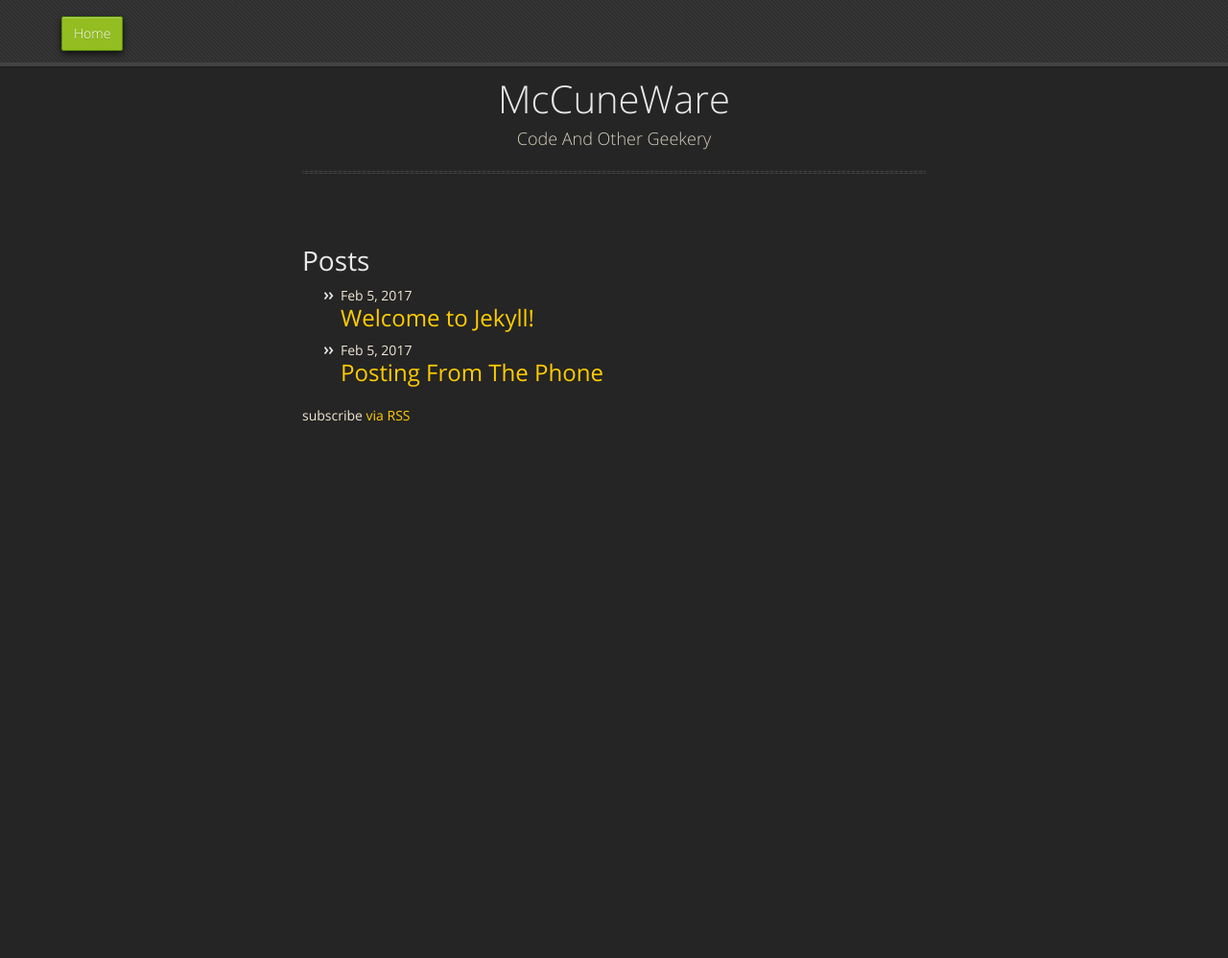
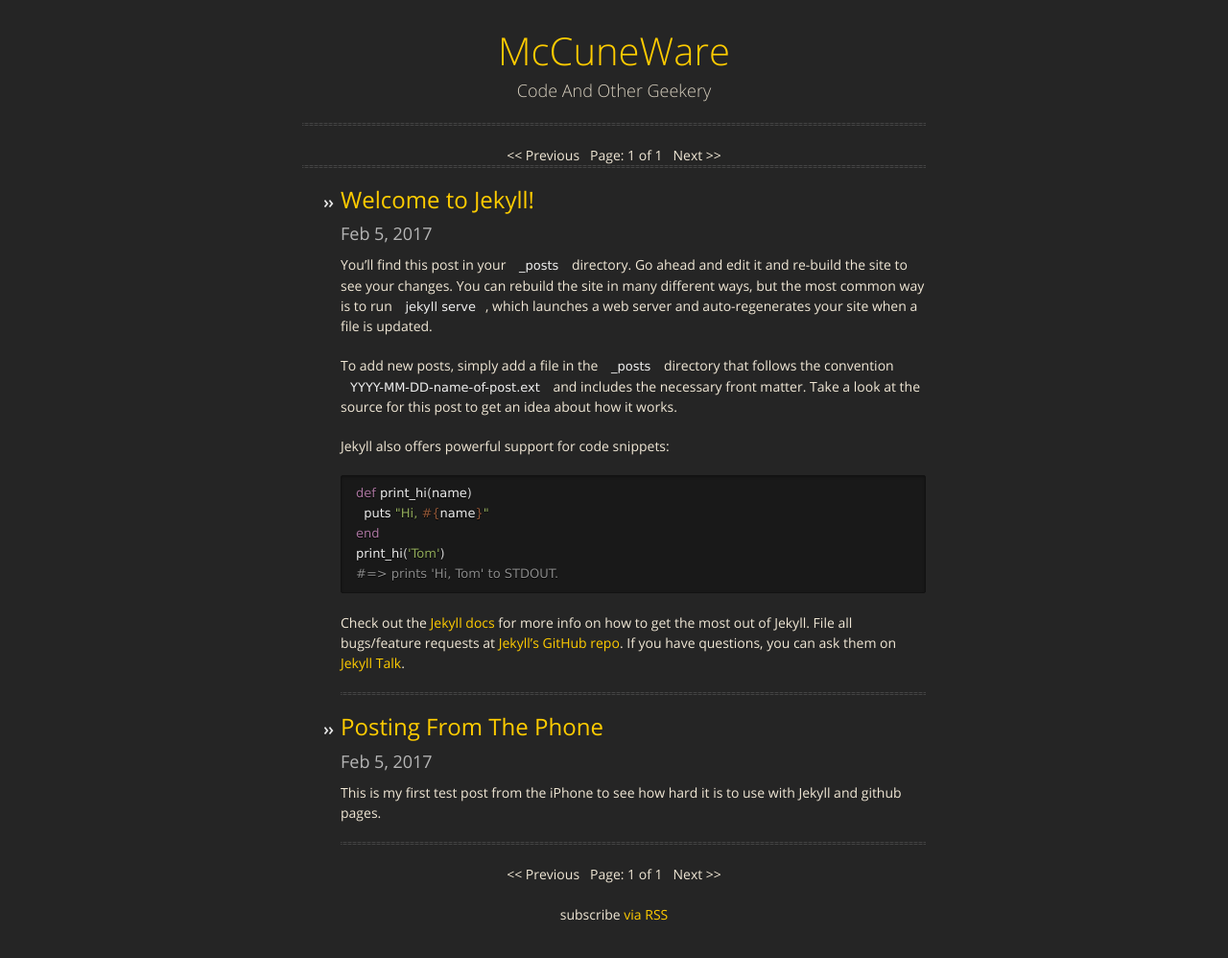
Before and after one commit to mccuneware/mccuneware.github.io, a Jekyll site: the page built from index.html, in a window 1280 px wide and 1073 px high. Shown: the top 998 px of the window at 96% size. Built offline with Jekyll 4.4.1, drawn with Linux system fonts in a browser that asks for light colours; nearby versions of some CDN libraries; the list of posts is cut into pages by our own code.

Commit message:
Theme mods and added pagination.

```diff
--- a/_config.yml
+++ b/_config.yml
@@ -30,3 +30,4 @@
 exclude:
   - Gemfile
   - Gemfile.lock
+paginate: 3
--- a/_layouts/default.html
+++ b/_layouts/default.html
@@ -18,24 +18,12 @@
 
     </head>
     <body>
-      <div id="header">
-        <nav>
-          <li><a href="/">Home</a></li>
-       <!--   <li class="fork"><a href="{{ site.github.repository_url }}">View
-       On GitHub</a></li> -->
-          {% if site.show_downloads %}
-            <li class="downloads"><a href="{{ site.github.zip_url }}">ZIP</a></li>
-            <li class="downloads"><a href="{{ site.github.tar_url }}">TAR</a></li>
-            <li class="title">DOWNLOADS</li>
-          {% endif %}
-        </nav>
-      </div><!-- end header -->
 
         <div class="wrapper">
 
             <section>
                 <div id="title">
-          <h1>{{ site.title | default: site.github.repository_name }}</h1>
+                    <h1><a href="/">{{ site.title | default: site.github.repository_name }}</a></h1>
                     <p>{{ site.description | default: site.github.project_tagline }}</p>
                     <hr>
                 </div>
--- a/_layouts/home.html
+++ b/_layouts/home.html
@@ -4,18 +4,44 @@
 
 <div class="home">
 
-  <h1 class="page-heading">Posts</h1>
-
     {{ content }}
 
+    <!-- Pagination links -->
+    <div class="pagination">
+        {% if paginator.previous_page %}
+        <a href="{{ paginator.previous_page_path }}" class="previous">Previous</a>
+        {% else %}
+        <span class="previous">Previous</span>
+        {% endif %}
+        <span class="page_number ">Page: {{ paginator.page }} of {{ paginator.total_pages }}</span>
+        {% if paginator.next_page %}
+        <a href="{{ paginator.next_page_path }}" class="next">Next</a>
+        {% else %}
+        <span class="next ">Next</span>
+        {% endif %}
+    </div>
+
     <ul class="post-list">
-    {% for post in site.posts %}
+        {% for post in paginator.posts %}
         <li>
-        <span class="post-meta">{{ post.date | date: "%b %-d, %Y" }}</span>
 
             <h2>
                 <a class="post-link" href="{{ post.url | relative_url }}">{{ post.title | escape }}</a>
             </h2>
+            <h3><span class="post-meta">{{ post.date | date: "%b %-d, %Y" }}</span></h3>
+
+            <article class="post" itemscope itemtype="http://schema.org/BlogPosting">
+
+                <header class="post-header">
+                    <h1 class="post-title" itemprop="name headline">{{ page.title | escape }}</h1>
+                </header>
+
+                <div class="post-content" itemprop="articleBody">
+                    {{ post.content }}
+                </div>
+            </article>
+            <hr/>
+
         </li>
         {% endfor %}
     </ul>
--- a/_sass/jekyll-theme-midnight.scss
+++ b/_sass/jekyll-theme-midnight.scss
@@ -230,13 +230,13 @@
   max-width:650px;
   padding: 30px 0px 50px 0px;
   margin: 20px 0;
-  margin-top: 55px;
+  margin-top: 5px;
 
   #title {
     border: 0;
     outline: none;
-    margin: 0 0 50px 0;
-    padding: 0 0 5px 0;
+    margin: 0 0 0 0;
+    padding: 0 0 0 0;
 
     h1 {
       font-family: 'OpenSansLight', "Helvetica Neue", Helvetica, Arial, sans-serif;
@@ -303,7 +303,7 @@
   }
 */
   section {
-    margin-top: 55px;
+    margin-top: 5px;
   }
   /*
   nav {
--- a/index.md
+++ /dev/null
@@ -1,6 +0,0 @@
----
-# You don't need to edit this file, it's empty on purpose.
-# Edit theme's home layout instead if you wanna make some changes
-# See: https://jekyllrb.com/docs/themes/#overriding-theme-defaults
-layout: home
----
```
Lines whose indentation alone changed are shown as unchanged.
